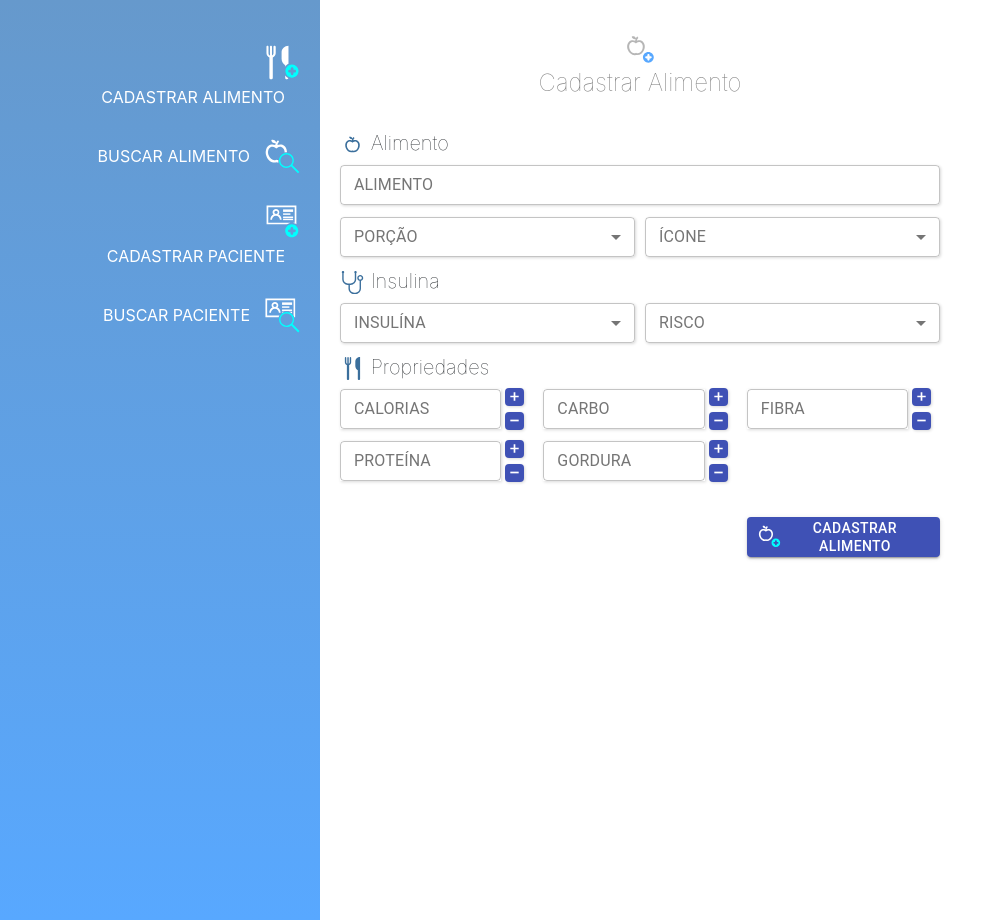
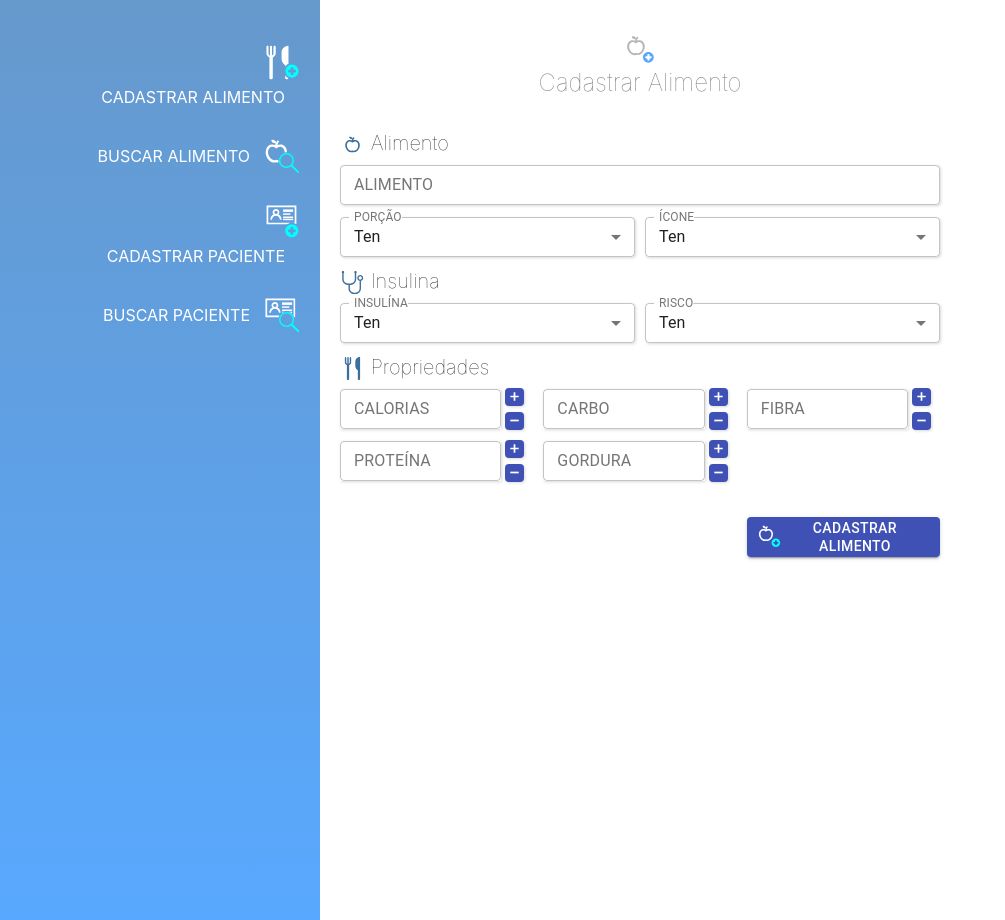
Before and after one commit to hugodk33/Controle-D, a React (Create React App) app: page /medico/alimentos/cadastrar-alimento in a window 1280 px wide. Shown: the whole page, without its empty margins (0-1005 px from the left). Built offline with nearby package versions, Linux system fonts and the light colour scheme; no server answers.

Commit message:
ajsute inputselect

```diff
--- a/src/pages/templates/Inputs/InputSelect.js
+++ b/src/pages/templates/Inputs/InputSelect.js
@@ -22,7 +22,7 @@ const useStyles = makeStyles((theme) => ({
 
 const InputSelect = (props) => {
     const classes = useStyles();
-    const [age, setAge] = React.useState('');
+    const [age, setAge] = React.useState(10);
 
     const handleChange = (event) => {
       setAge(event.target.value);
```
